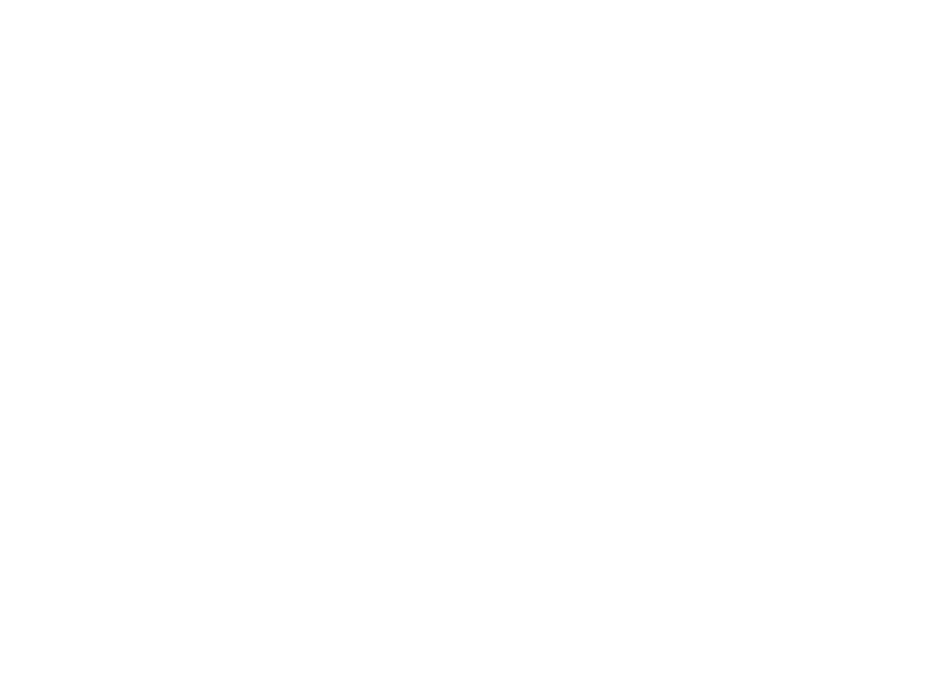
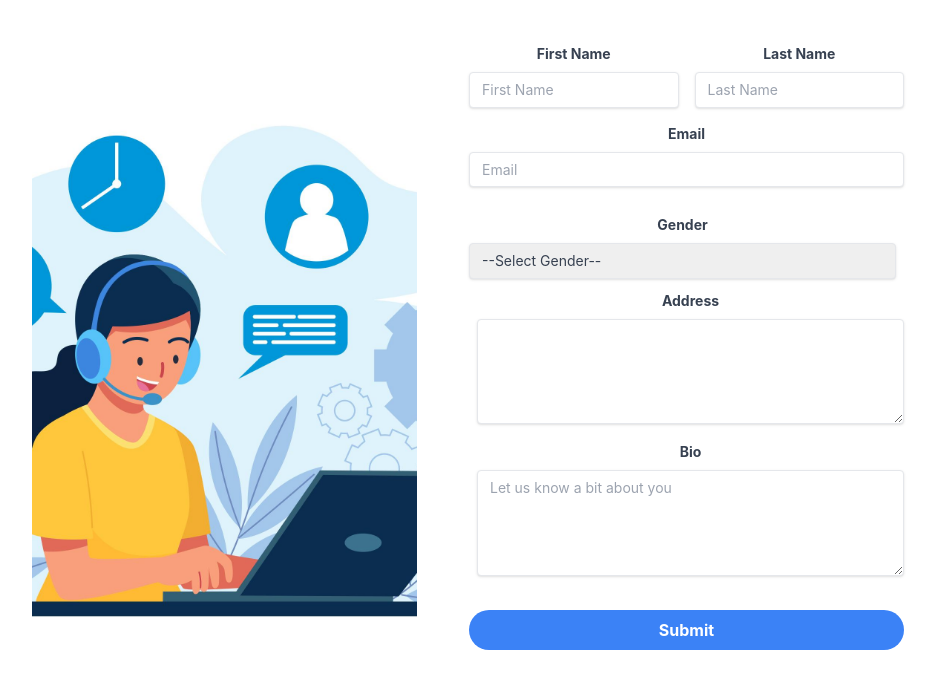
Before and after one commit to ASANIYAN/user-form, a React (Create React App) app: page /user-form/UserForm in a window 1280 px wide. Shown: the top 688 px of the page, without its empty margins (146-1081 px from the left). Built offline with nearby package versions, Linux system fonts and the light colour scheme.

Commit message:
handledgithub pages react-router issue

```diff
--- a/src/App.js
+++ b/src/App.js
@@ -20,7 +20,7 @@ function App() {
         <div className="App">
           <div className="container mx-auto">
             <Switch>
-              <Route exact path="/">
+              <Route path="/">
                 <UserForm formData={formData} setFormData={setFormData} />
               </Route>
               <Route path='/details'>
```
Also changed, not shown: src/index.js (+4 -4 lines).
